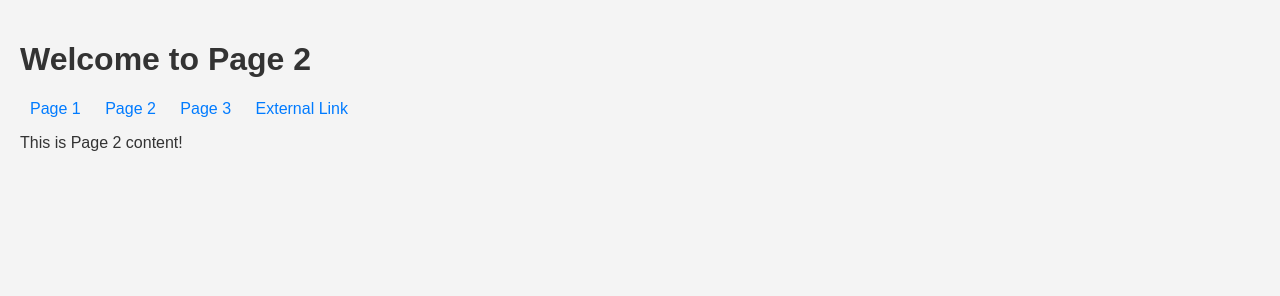
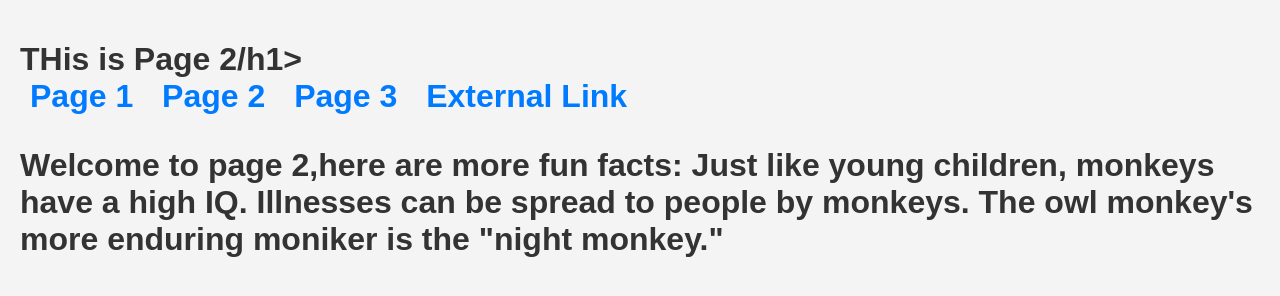
Before and after one commit to jamevasq/jamevasq, a plain HTML site: page page2.html in a window 1280 px wide. Drawn offline with Linux system fonts and the light colour scheme.

Commit message:
Update page2.html

```diff
--- a/page2.html
+++ b/page2.html
@@ -7,13 +7,16 @@
     <link rel="stylesheet" href="styles.css">
 </head>
 <body>
-    <h1>Welcome to Page 2</h1>
+    <h1>THis is Page 2/h1>
     <nav>
         <a href="index.html">Page 1</a>
         <a href="page2.html">Page 2</a>
         <a href="page3.html">Page 3</a>
         <a href="https://www.example.com" target="_blank">External Link</a>
     </nav>
-    <p>This is Page 2 content!</p>
+    <p>Welcome to page 2,here are more fun facts:
+        Just like young children, monkeys have a high IQ.
+        Illnesses can be spread to people by monkeys.
+        The owl monkey's more enduring moniker is the "night monkey." </p>
 </body>
 </html>
```
